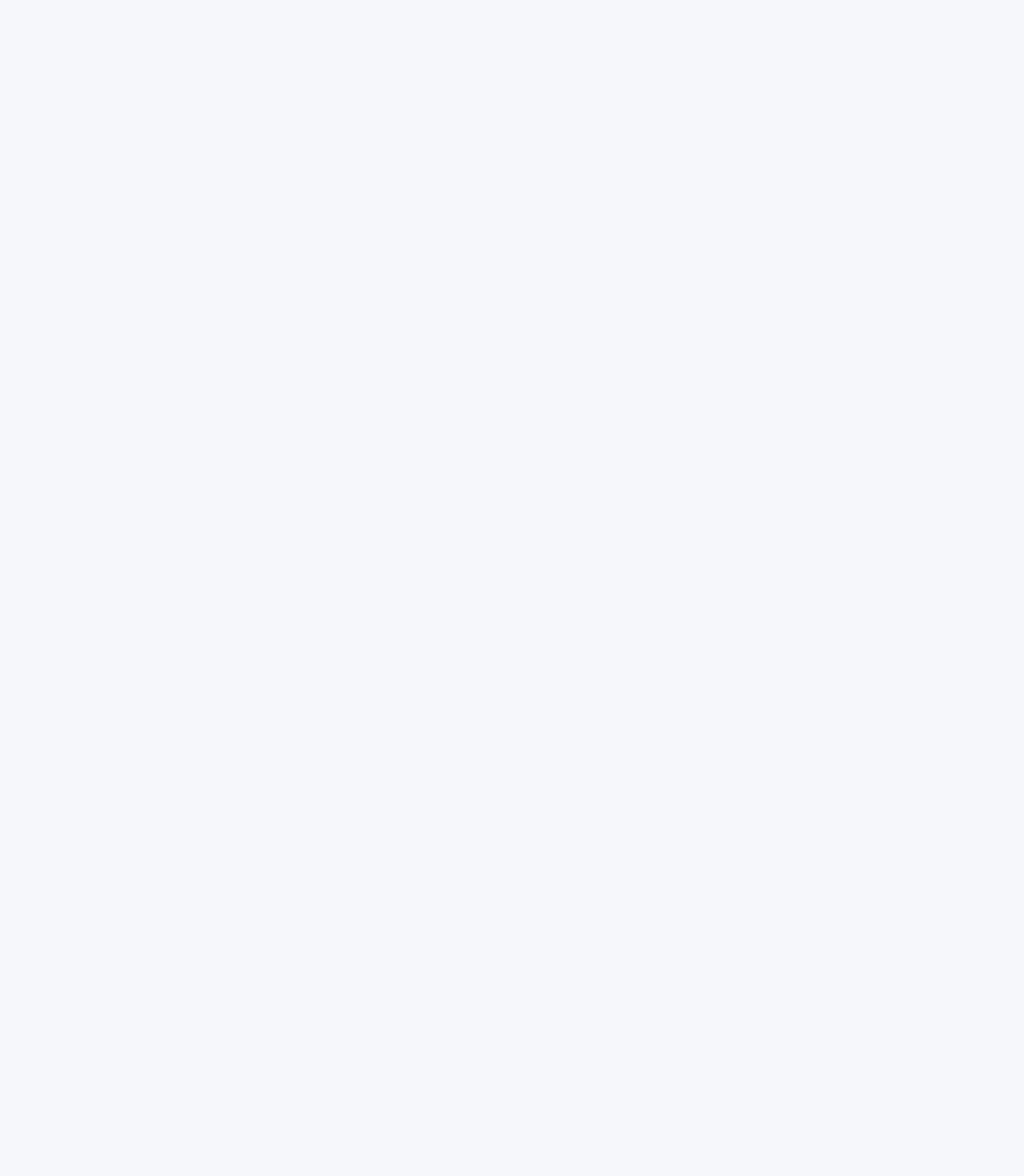
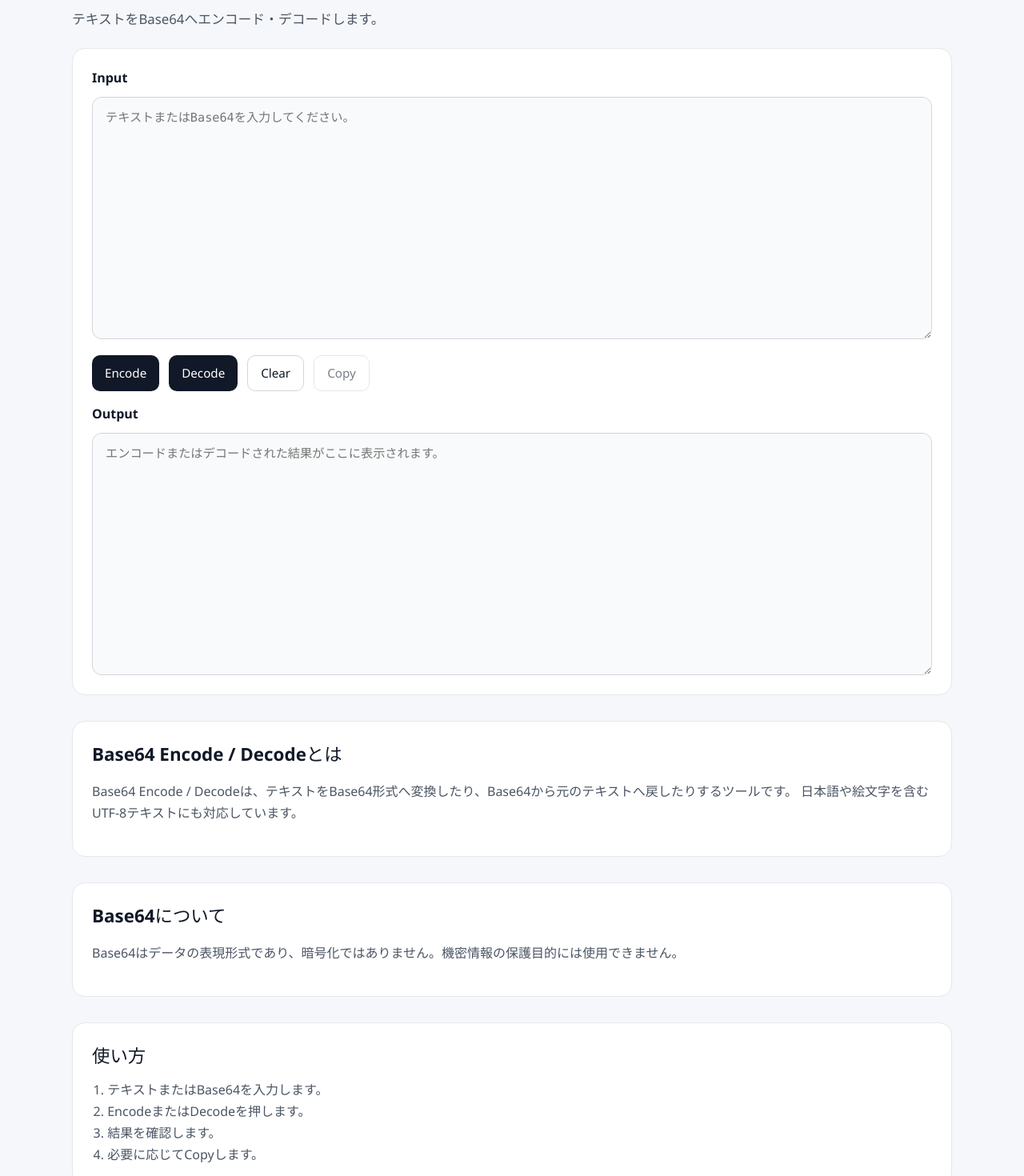
Before and after one commit to marcelows729/web-toolbox, a React (Vite) app: page /tools/base64-encode-decode in a window 1280 px wide. Before the commit this address had no page. Shown: the part 160-1630 px from the top of the page at 80% size. Before the commit the page ends 800 px from the top, so only its background shows below. Built offline with nearby package versions, Linux system fonts and the light colour scheme.

Commit message:
add base64-encode-decode

```diff
--- a/src/App.tsx
+++ b/src/App.tsx
@@ -2,6 +2,7 @@ import { useEffect, useState } from 'react'
 import { BrowserRouter, Route, Routes } from 'react-router-dom'
 import Layout from './components/layout/Layout'
 import HomePage from './pages/HomePage'
+import Base64EncodeDecode from './tools/base64-encode-decode/Base64EncodeDecode'
 import CharacterCounter from './tools/character-counter/CharacterCounter'
 import JsonFormatter from './tools/json-formatter/JsonFormatter'
 import SqlInGenerator from './tools/sql-in-generator/SqlInGenerator'
@@ -72,6 +73,7 @@ function App() {
           <Route path="/tools/timestamp-converter" element={<TimestampConverter />} />
           <Route path="/tools/character-counter" element={<CharacterCounter />} />
           <Route path="/tools/url-encode-decode" element={<UrlEncodeDecode />} />
+          <Route path="/tools/base64-encode-decode" element={<Base64EncodeDecode />} />
         </Route>
       </Routes>
     </BrowserRouter>
--- /dev/null
+++ b/src/tools/base64-encode-decode/Base64EncodeDecode.tsx
@@ -0,0 +1,171 @@
+import { useMemo, useState } from 'react'
+
+const toBase64 = (text: string) => {
+  const bytes = new TextEncoder().encode(text)
+  let binary = ''
+
+  bytes.forEach((byte) => {
+    binary += String.fromCharCode(byte)
+  })
+
+  return btoa(binary)
+}
+
+const fromBase64 = (base64Text: string) => {
+  const normalized = base64Text.replace(/\s+/g, '')
+  const binary = atob(normalized)
+  const bytes = Uint8Array.from(binary, (char) => char.charCodeAt(0))
+
+  return new TextDecoder('utf-8', { fatal: true }).decode(bytes)
+}
+
+const getEmptyStateError = (action: 'encode' | 'decode') => {
+  if (action === 'encode') {
+    return '入力が空のため、エンコード結果はありません。'
+  }
+
+  return '入力が空のため、デコード結果はありません。'
+}
+
+export default function Base64EncodeDecode() {
+  const [input, setInput] = useState('')
+  const [output, setOutput] = useState('')
+  const [error, setError] = useState('')
+  const [copyFeedback, setCopyFeedback] = useState('')
+
+  const hasOutput = useMemo(() => output.trim().length > 0, [output])
+
+  const handleEncode = () => {
+    if (!input) {
+      setOutput('')
+      setError(getEmptyStateError('encode'))
+      return
+    }
+
+    try {
+      setError('')
+      setOutput(toBase64(input))
+    } catch {
+      setOutput('')
+      setError('Base64への変換に失敗しました。')
+    }
+  }
+
+  const handleDecode = () => {
+    if (!input) {
+      setOutput('')
+      setError(getEmptyStateError('decode'))
+      return
+    }
+
+    try {
+      const normalized = input.replace(/\s+/g, '')
+      setError('')
+      setOutput(fromBase64(normalized))
+    } catch {
+      setOutput('')
+      setError('正しいBase64形式を入力してください。')
+    }
+  }
+
+  const handleClear = () => {
+    setInput('')
+    setOutput('')
+    setError('')
+    setCopyFeedback('')
+  }
+
+  const handleCopy = async () => {
+    if (!hasOutput) {
+      return
+    }
+
+    try {
+      await navigator.clipboard.writeText(output)
+      setCopyFeedback('コピーしました')
+    } catch {
+      setCopyFeedback('コピーに失敗しました')
+    }
+  }
+
+  return (
+    <div className="container tool-page">
+      <header className="tool-header">
+        <h1>Base64 Encode / Decode</h1>
+        <p>テキストをBase64へエンコード・デコードします。</p>
+      </header>
+
+      <section className="tool-panel" aria-label="Base64 Encode / Decode">
+        <div className="generator-grid">
+          <label className="field-label" htmlFor="base64-input">
+            Input
+          </label>
+          <textarea
+            id="base64-input"
+            value={input}
+            onChange={(event) => setInput(event.target.value)}
+            placeholder="テキストまたはBase64を入力してください。"
+            rows={12}
+          />
+
+          <div className="action-row">
+            <button type="button" onClick={handleEncode}>Encode</button>
+            <button type="button" onClick={handleDecode}>Decode</button>
+            <button type="button" className="secondary" onClick={handleClear}>Clear</button>
+            <button type="button" className="secondary" onClick={handleCopy} disabled={!hasOutput}>Copy</button>
+          </div>
+
+          <label className="field-label" htmlFor="base64-output">
+            Output
+          </label>
+          <textarea
+            id="base64-output"
+            value={output}
+            readOnly
+            placeholder="エンコードまたはデコードされた結果がここに表示されます。"
+            rows={12}
+          />
+        </div>
+
+        {error && <div className="error-box" role="alert">{error}</div>}
+        {copyFeedback && (
+          <div className="copy-feedback" role="status" aria-live="polite">
+            {copyFeedback}
+          </div>
+        )}
+      </section>
+
+      <section className="tool-info">
+        <h2>Base64 Encode / Decodeとは</h2>
+        <p>
+          Base64 Encode / Decodeは、テキストをBase64形式へ変換したり、Base64から元のテキストへ戻したりするツールです。
+          日本語や絵文字を含むUTF-8テキストにも対応しています。
+        </p>
+      </section>
+
+      <section className="tool-info">
+        <h2>Base64について</h2>
+        <p>
+          Base64はデータの表現形式であり、暗号化ではありません。機密情報の保護目的には使用できません。
+        </p>
+      </section>
+
+      <section className="tool-info">
+        <h2>使い方</h2>
+        <ol>
+          <li>テキストまたはBase64を入力します。</li>
+          <li>EncodeまたはDecodeを押します。</li>
+          <li>結果を確認します。</li>
+          <li>必要に応じてCopyします。</li>
+        </ol>
+      </section>
+
+      <section className="tool-info">
+        <h2>Privacy Information</h2>
+        <p>
+          このツールの処理はすべてブラウザ上で実行されます。入力したデータはサーバーへ送信されません。
+        </p>
+      </section>
+    </div>
+  )
+}
--- a/src/tools/registry.ts
+++ b/src/tools/registry.ts
@@ -42,5 +42,15 @@ export const tools: Tool[] = [
     category: 'developer',
     keywords: ['url', 'encode', 'decode', 'percent', 'encoding', 'URLエンコード', 'URLデコード', 'パーセントエンコード'],
     path: '/tools/url-encode-decode',
+    relatedTools: ['base64-encode-decode'],
+  },
+  {
+    id: 'base64-encode-decode',
+    name: 'Base64 Encode / Decode',
+    description: 'テキストをBase64へエンコード・デコードします。',
+    category: 'developer',
+    keywords: ['base64', 'encode', 'decode', 'encoding', 'Base64エンコード', 'Base64デコード', '変換'],
+    path: '/tools/base64-encode-decode',
+    relatedTools: ['url-encode-decode'],
   },
 ]
```
Also changed, not shown: 3 other files (tests, documents, lock files or other folders).
